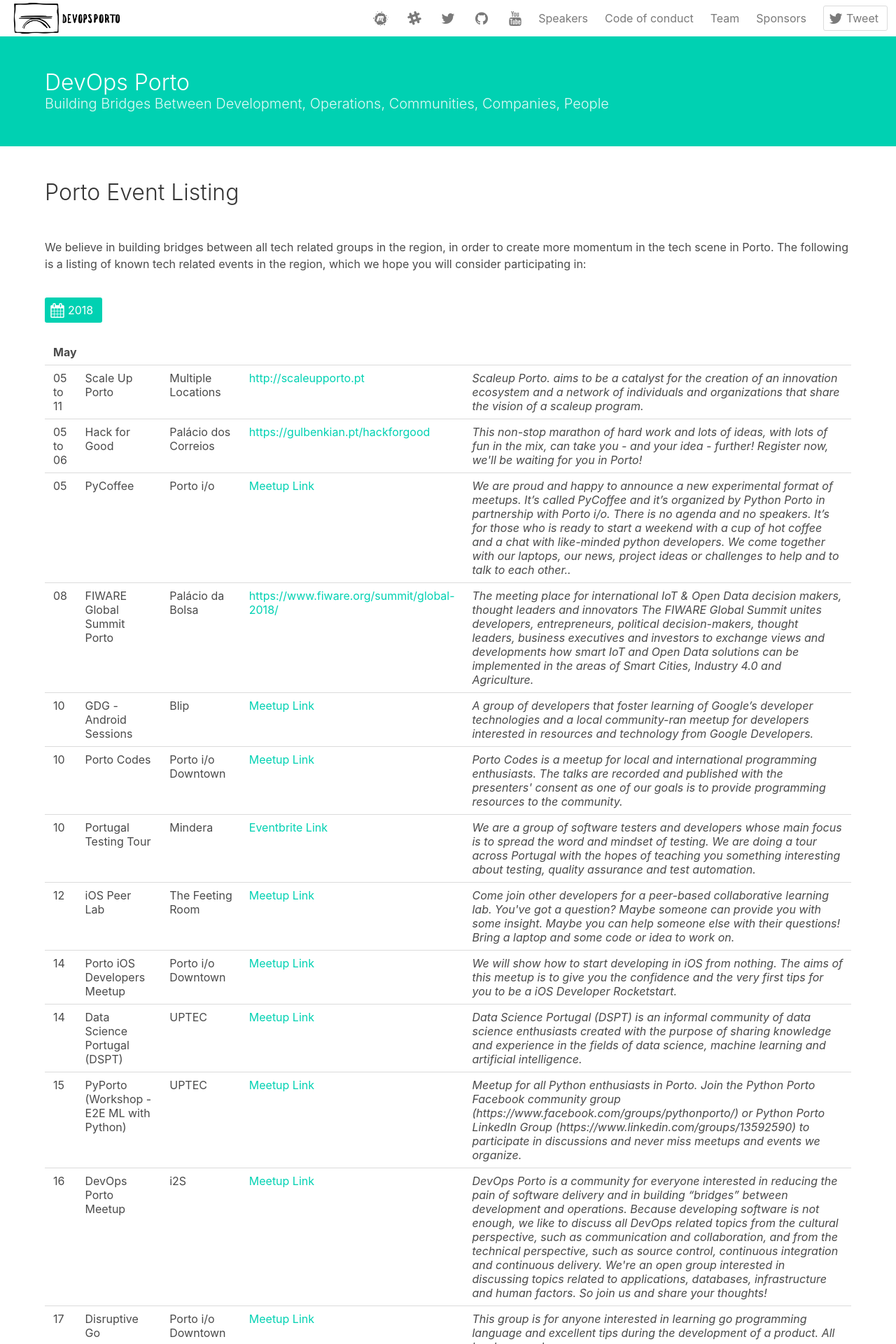
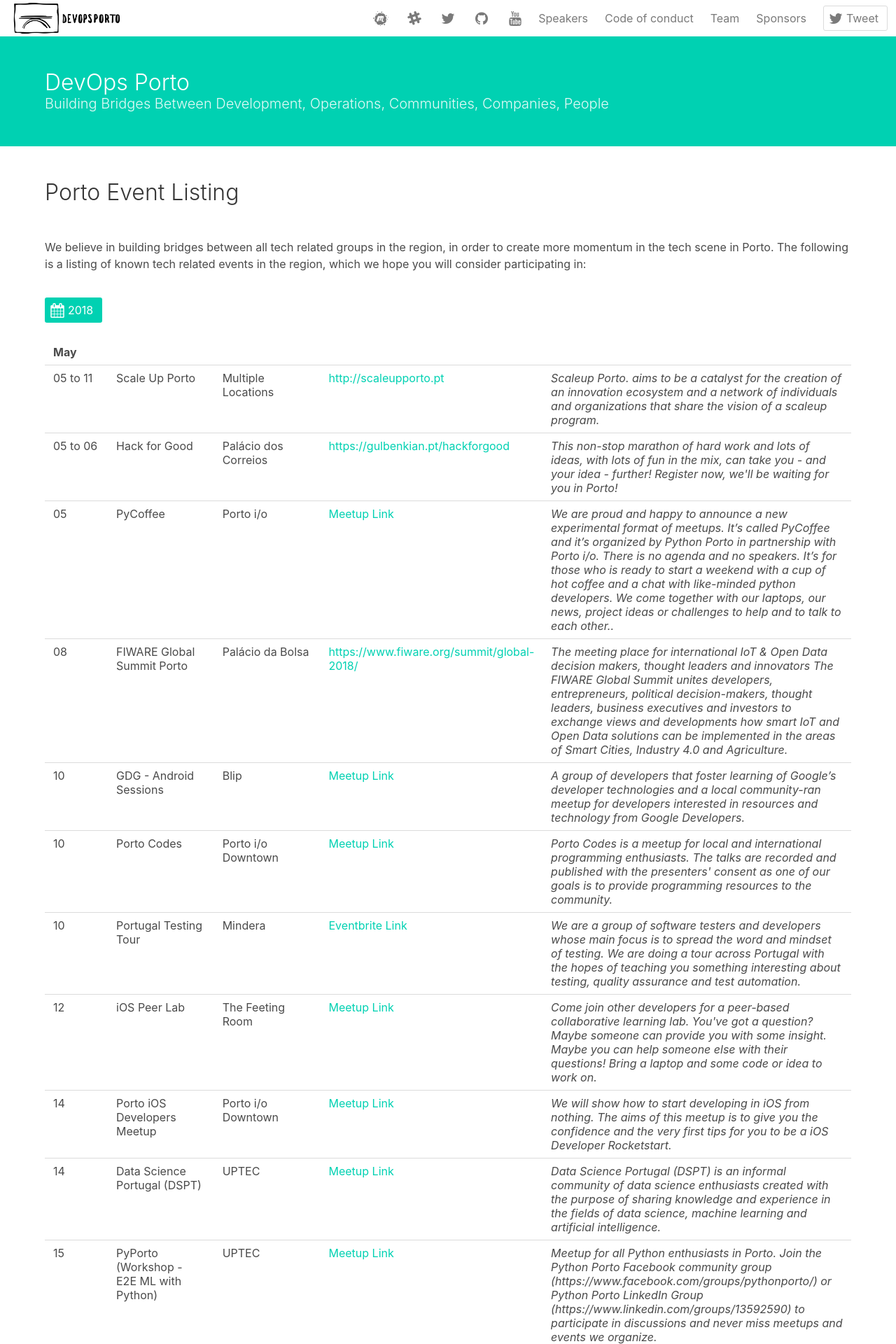
Before and after one commit to DevOpsPorto/devopsporto.github.io, a Jekyll site: the page built from events.html, in a window 1280 px wide. Shown: the top 1920 px of the page at 70% size. Built offline with Jekyll 4.4.1, drawn with Linux system fonts in a browser that asks for light colours.

Commit message:
style the events columns (min widths)

```diff
--- a/assets/css/style.css
+++ b/assets/css/style.css
@@ -57,3 +57,7 @@
         height: 96px;
         width: 128px;
     }
+
+.dateColumn{ width:90px;}
+.eventTitleColumn{ min-width:150px;}
+.eventLocationColumn{ min-width:150px;}
--- a/events.html
+++ b/events.html
@@ -24,9 +24,9 @@
             </td>
         </tr>
         <tr>
-            <td>05 to 11</td>
-            <td>Scale Up Porto</td>
-            <td>Multiple Locations</td>
+            <td class="dateColumn">05 to 11</td>
+            <td class="eventTitleColumn">Scale Up Porto</td>
+            <td class="eventLocationColumn">Multiple Locations</td>
             <td>
                 <a href="http://scaleupporto.pt" target="_blank">http://scaleupporto.pt</a>
             </td>
```
